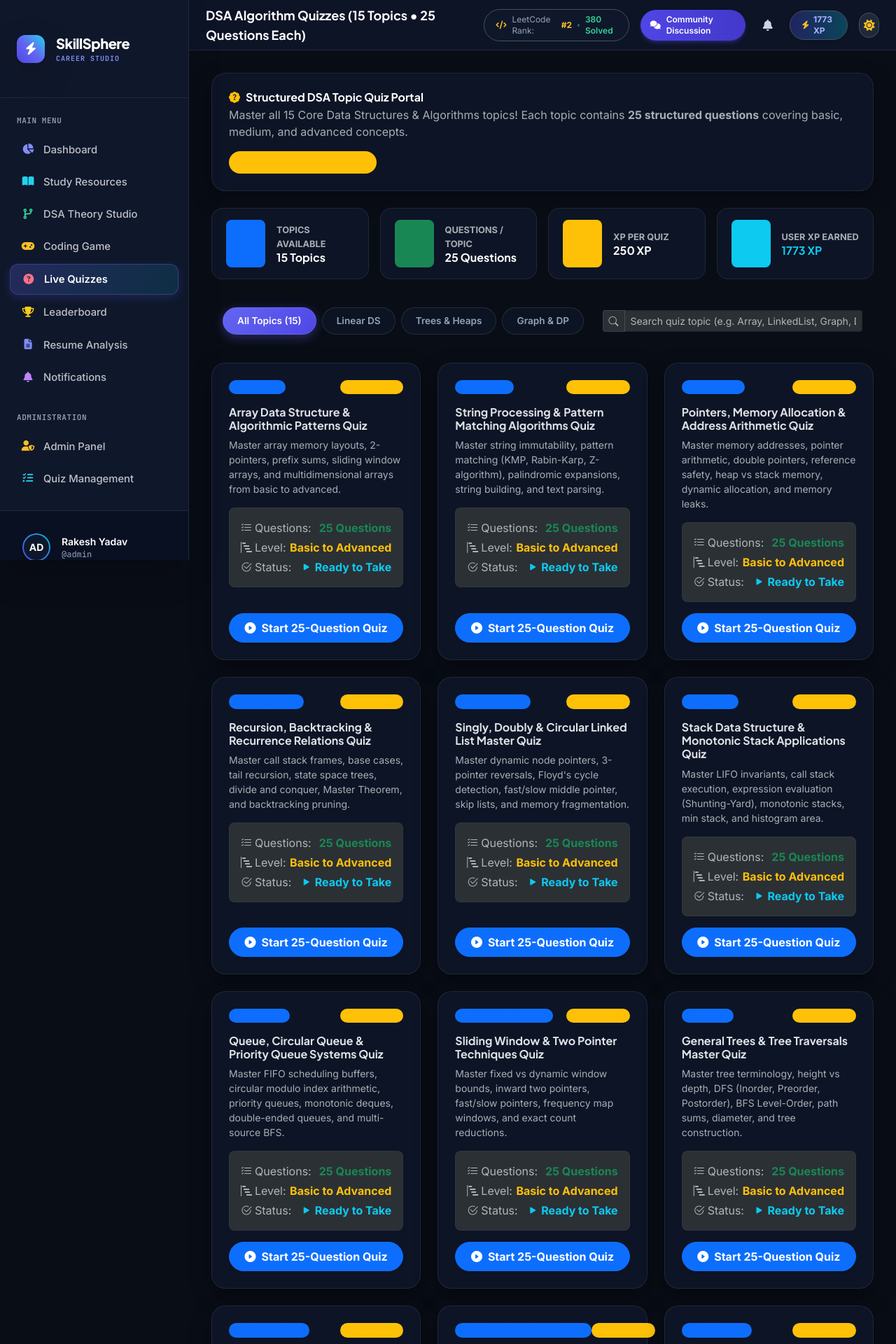
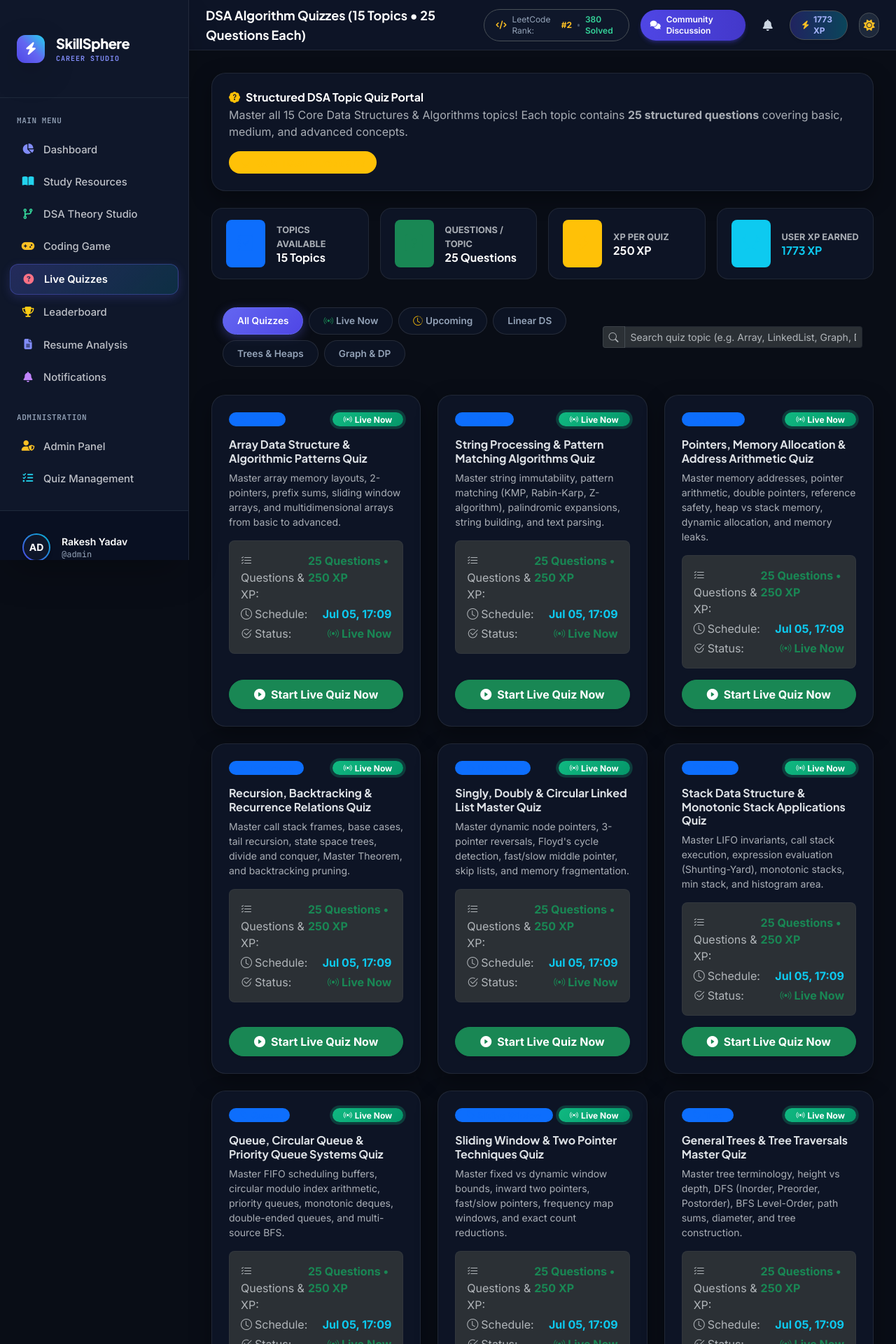
Before and after one commit to Rakesh451-ai/SkillSphere, a Django app: page /dashboard/quizzes/ in a window 1280 px wide. Shown: the top 1920 px of the page at 70% size. Run offline with Django 5.2, Linux system fonts and the light colour scheme; a user stored in the database is signed in; data comes from the database, SQL or seed files in the repository; data that the repository does not hold is empty; some libraries are stand-ins or nearby versions.

Commit message:
Filter quizzes to show only admin-published live and upcoming quizzes with status badges and protection

```diff
--- a/dashboard/views.py
+++ b/dashboard/views.py
@@ -947,7 +947,12 @@ def quiz_list(request):
         except Exception:
             pass
 
-    quizzes = Quiz.objects.all().prefetch_related('questions', 'submissions')
+    # Only show quizzes allowed/published by admin (is_live=True) unless user is staff
+    if request.user.is_staff:
+        quizzes = Quiz.objects.all().prefetch_related('questions', 'submissions')
+    else:
+        quizzes = Quiz.objects.filter(is_live=True).prefetch_related('questions', 'submissions')
+
     user_submissions = {s.quiz_id: s for s in QuizSubmission.objects.filter(user=request.user)}
 
     context = {
@@ -960,6 +965,11 @@ def quiz_list(request):
 @login_required
 def quiz_take(request, quiz_id):
     quiz = get_object_or_404(Quiz.objects.prefetch_related('questions'), id=quiz_id)
+
+    # Access Protection: check if quiz is allowed/published by admin
+    if not quiz.is_live and not request.user.is_staff:
+        messages.error(request, "This quiz is currently draft/unpublished by the admin.")
+        return redirect('dashboard:quiz_list')
 
     submission = QuizSubmission.objects.filter(quiz=quiz, user=request.user).first()
     if submission:
@@ -979,6 +989,10 @@ def quiz_take(request, quiz_id):
 @login_required
 def quiz_submit(request, quiz_id):
     quiz = get_object_or_404(Quiz.objects.prefetch_related('questions'), id=quiz_id)
+
+    if not quiz.is_live and not request.user.is_staff:
+        messages.error(request, "This quiz is currently unavailable.")
+        return redirect('dashboard:quiz_list')
 
     existing = QuizSubmission.objects.filter(quiz=quiz, user=request.user).first()
     if existing:
--- a/templates/dashboard/quiz_list.html
+++ b/templates/dashboard/quiz_list.html
@@ -129,7 +129,9 @@
     <div class="row g-3 align-items-center">
         <div class="col-md-7">
             <div class="d-flex flex-wrap gap-2">
-                <button class="topic-filter-btn active" onclick="filterCategory('all', this)">All Topics (15)</button>
+                <button class="topic-filter-btn active" onclick="filterCategory('all', this)">All Quizzes</button>
+                <button class="topic-filter-btn" onclick="filterStatus('live', this)"><i class="bi bi-broadcast text-success me-1"></i>Live Now</button>
+                <button class="topic-filter-btn" onclick="filterStatus('upcoming', this)"><i class="bi bi-clock-history text-warning me-1"></i>Upcoming</button>
                 <button class="topic-filter-btn" onclick="filterCategory('linear', this)">Linear DS</button>
                 <button class="topic-filter-btn" onclick="filterCategory('tree', this)">Trees & Heaps</button>
                 <button class="topic-filter-btn" onclick="filterCategory('graph', this)">Graph & DP</button>
@@ -147,16 +149,31 @@
 <!-- Quizzes Grid -->
 <div class="row g-4" id="quizzesGridContainer">
     {% for q in quizzes %}
-    <div class="col-md-6 col-lg-4 quiz-item-col" data-topic="{{ q.topic|lower }}" data-title="{{ q.title|lower }}">
+    <div class="col-md-6 col-lg-4 quiz-item-col" data-topic="{{ q.topic|lower }}" data-title="{{ q.title|lower }}" data-status="{{ q.status }}" data-submitted="{% if q.id in user_submissions %}true{% else %}false{% endif %}">
         <div class="quiz-card p-4 h-100 d-flex flex-column justify-content-between">
             <div>
                 <div class="d-flex justify-content-between align-items-center mb-3">
                     <span class="badge bg-primary bg-opacity-20 text-primary px-3 py-1 rounded-pill extra-small fw-bold">
                         <i class="bi bi-tag-fill me-1"></i>{{ q.topic }}
                     </span>
-                    <span class="badge bg-warning bg-opacity-20 text-warning px-3 py-1 rounded-pill extra-small fw-bold">
-                        <i class="bi bi-lightning-charge-fill me-1"></i>{{ q.total_xp }} XP
-                    </span>
+
+                    {% if not q.is_live %}
+                        <span class="badge bg-danger text-light px-3 py-1 rounded-pill extra-small fw-bold">
+                            <i class="bi bi-lock-fill me-1"></i>Draft (Unpublished)
+                        </span>
+                    {% elif q.status == 'live' %}
+                        <span class="badge badge-status-live px-3 py-1 rounded-pill extra-small fw-bold">
+                            <i class="bi bi-broadcast me-1"></i>Live Now
+                        </span>
+                    {% elif q.status == 'upcoming' %}
+                        <span class="badge bg-warning text-dark px-3 py-1 rounded-pill extra-small fw-bold">
+                            <i class="bi bi-clock-history me-1"></i>Upcoming
+                        </span>
+                    {% else %}
+                        <span class="badge bg-secondary text-light px-3 py-1 rounded-pill extra-small fw-bold">
+                            <i class="bi bi-calendar-x me-1"></i>Ended
+                        </span>
+                    {% endif %}
                 </div>
 
                 <h5 class="fw-bold mb-2 text-body">{{ q.title }}</h5>
@@ -164,19 +181,23 @@
 
                 <div class="p-3 bg-body-tertiary rounded-3 border border-secondary border-opacity-10 mb-3 extra-small">
                     <div class="d-flex justify-content-between mb-1">
-                        <span class="text-muted"><i class="bi bi-list-check me-1"></i>Questions:</span>
-                        <span class="fw-bold text-success">25 Questions</span>
+                        <span class="text-muted"><i class="bi bi-list-check me-1"></i>Questions & XP:</span>
+                        <span class="fw-bold text-success">25 Questions • {{ q.total_xp }} XP</span>
                     </div>
                     <div class="d-flex justify-content-between mb-1">
-                        <span class="text-muted"><i class="bi bi-bar-chart-steps me-1"></i>Level:</span>
-                        <span class="fw-bold text-warning">Basic to Advanced</span>
+                        <span class="text-muted"><i class="bi bi-clock me-1"></i>Schedule:</span>
+                        <span class="fw-bold text-info">{{ q.start_time|date:"M d, H:i" }}</span>
                     </div>
                     <div class="d-flex justify-content-between">
                         <span class="text-muted"><i class="bi bi-check2-circle me-1"></i>Status:</span>
                         {% if q.id in user_submissions %}
                             <span class="fw-bold text-success"><i class="bi bi-check-all me-1"></i>Completed</span>
+                        {% elif q.status == 'live' %}
+                            <span class="fw-bold text-success"><i class="bi bi-broadcast me-1"></i>Live Now</span>
+                        {% elif q.status == 'upcoming' %}
+                            <span class="fw-bold text-warning"><i class="bi bi-clock-history me-1"></i>Starts {{ q.start_time|date:"M d, H:i" }}</span>
                         {% else %}
-                            <span class="fw-bold text-info"><i class="bi bi-play-fill me-1"></i>Ready to Take</span>
+                            <span class="fw-bold text-muted"><i class="bi bi-x-circle me-1"></i>Ended</span>
                         {% endif %}
                     </div>
                 </div>
@@ -187,10 +208,18 @@
                     <a href="{% url 'dashboard:quiz_result' q.id %}" class="btn btn-outline-success w-100 rounded-pill fw-bold">
                         <i class="bi bi-bar-chart-line-fill me-2"></i>View Score & Explanations
                     </a>
+                {% elif q.status == 'live' %}
+                    <a href="{% url 'dashboard:quiz_take' q.id %}" class="btn btn-success w-100 rounded-pill fw-bold py-2 shadow-sm">
+                        <i class="bi bi-play-circle-fill me-2"></i>Start Live Quiz Now
+                    </a>
+                {% elif q.status == 'upcoming' %}
+                    <button class="btn btn-outline-warning w-100 rounded-pill fw-bold py-2" disabled>
+                        <i class="bi bi-clock-history me-2"></i>Starts {{ q.start_time|date:"M d, H:i" }}
+                    </button>
                 {% else %}
-                    <a href="{% url 'dashboard:quiz_take' q.id %}" class="btn btn-primary w-100 rounded-pill fw-bold py-2 shadow-sm">
-                        <i class="bi bi-play-circle-fill me-2"></i>Start 25-Question Quiz
-                    </a>
+                    <button class="btn btn-outline-secondary w-100 rounded-pill fw-bold py-2" disabled>
+                        <i class="bi bi-x-circle me-2"></i>Quiz Ended
+                    </button>
                 {% endif %}
             </div>
         </div>
@@ -199,8 +228,8 @@
     <div class="col-12">
         <div class="quiz-card p-5 text-center text-muted">
             <i class="bi bi-card-checklist fs-1 d-block mb-3 text-secondary"></i>
-            <h5>No quizzes found.</h5>
-            <p>Use the refresh button or reset search criteria.</p>
+            <h5>No published live or upcoming quizzes available right now.</h5>
+            <p>Admin published live and upcoming quizzes will appear here automatically.</p>
         </div>
     </div>
     {% endfor %}
@@ -209,6 +238,37 @@
 
 {% block extra_js %}
 <script>
+    function filterStatus(statusFilter, btn) {
+        document.querySelectorAll('.topic-filter-btn').forEach(b => b.classList.remove('active'));
+        btn.classList.add('active');
+
+        const items = document.querySelectorAll('.quiz-item-col');
+        items.forEach(item => {
+            const status = item.getAttribute('data-status') || '';
+            const isSubmitted = item.getAttribute('data-submitted') === 'true';
+
+            if (statusFilter === 'live') {
+                if (status === 'live') {
+                    item.style.display = 'block';
+                } else {
+                    item.style.display = 'none';
+                }
+            } else if (statusFilter === 'upcoming') {
+                if (status === 'upcoming') {
+                    item.style.display = 'block';
+                } else {
+                    item.style.display = 'none';
+                }
+            } else if (statusFilter === 'submitted') {
+                if (isSubmitted) {
+                    item.style.display = 'block';
+                } else {
+                    item.style.display = 'none';
+                }
+            }
+        });
+    }
+
     function filterCategory(cat, btn) {
         document.querySelectorAll('.topic-filter-btn').forEach(b => b.classList.remove('active'));
         btn.classList.add('active');
```
